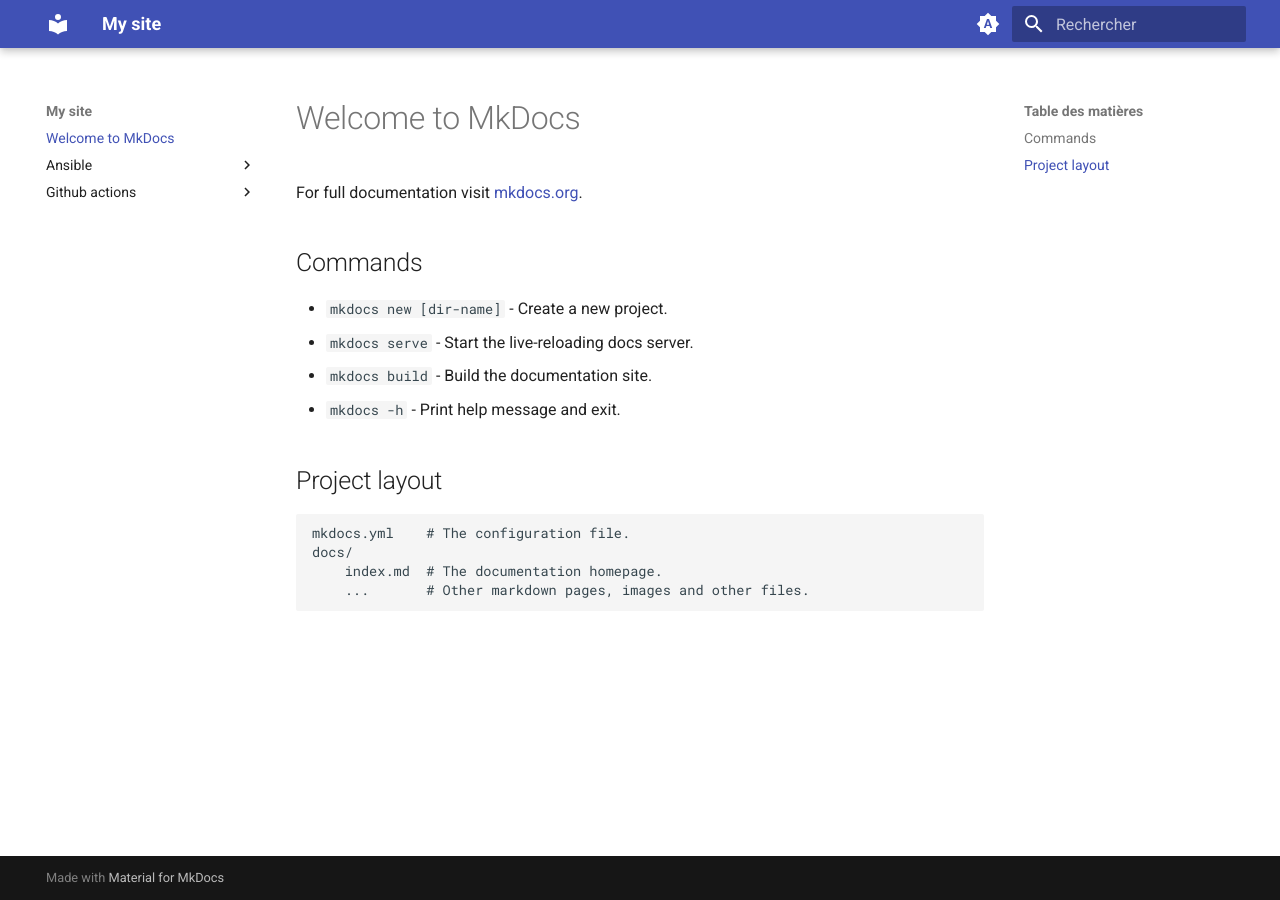
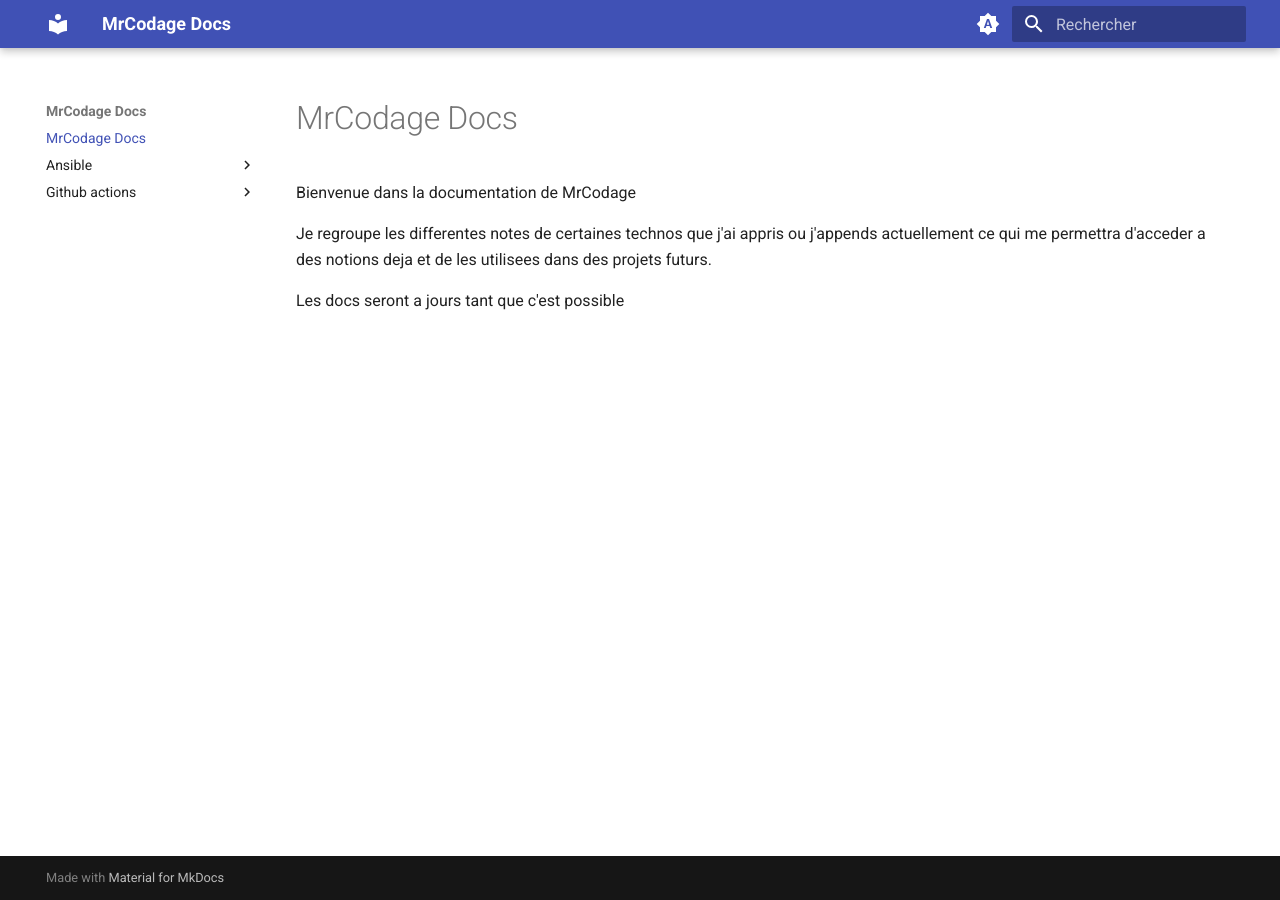
Before and after one commit to mrcodageht/courses, an MkDocs documentation site: the page built from docs/index.md, in a window 1280 px wide. Built offline with MkDocs 1.6.1 and Material for MkDocs 9.7.7, drawn with Linux system fonts in a browser that asks for light colours.

Commit message:
feat: mise a jours des config de mkdocs.yaml

```diff
--- a/docs/index.md
+++ b/docs/index.md
@@ -1,17 +1,7 @@
-# Welcome to MkDocs
+# MrCodage Docs
 
-For full documentation visit [mkdocs.org](https://www.mkdocs.org).
+Bienvenue dans la documentation de MrCodage
 
-## Commands
+Je regroupe les differentes notes de certaines technos que j'ai appris ou j'appends actuellement ce qui me permettra d'acceder a des notions deja et de les utilisees dans des projets futurs.
 
-* `mkdocs new [dir-name]` - Create a new project.
-* `mkdocs serve` - Start the live-reloading docs server.
-* `mkdocs build` - Build the documentation site.
-* `mkdocs -h` - Print help message and exit.
-
-## Project layout
-
-    mkdocs.yml    # The configuration file.
-    docs/
-        index.md  # The documentation homepage.
-        ...       # Other markdown pages, images and other files.
+Les docs seront a jours tant que c'est possible
--- a/mkdocs.yml
+++ b/mkdocs.yml
@@ -1,4 +1,4 @@
-site_name: My site
+site_name: MrCodage Docs
 site_url: http://localhost/docs
 theme:
   name: material
@@ -24,7 +24,18 @@
   features:
     - navigation.instant
     - navigation.instant.progress
+    - content.code.copy
+    - content.code.select
+    - toc.integrate
   language: fr
 
 plugins:
   - search
+markdown_extensions:
+  - pymdownx.highlight:
+      anchor_linenums: true
+      line_spans: __span
+      pygments_lang_class: true
+  - pymdownx.inlinehilite
+  - pymdownx.snippets
+  - pymdownx.superfences
```
